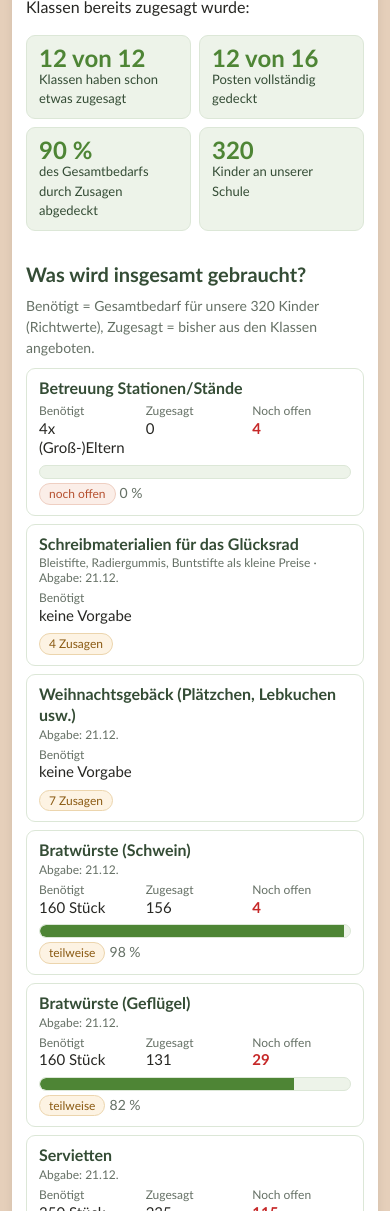
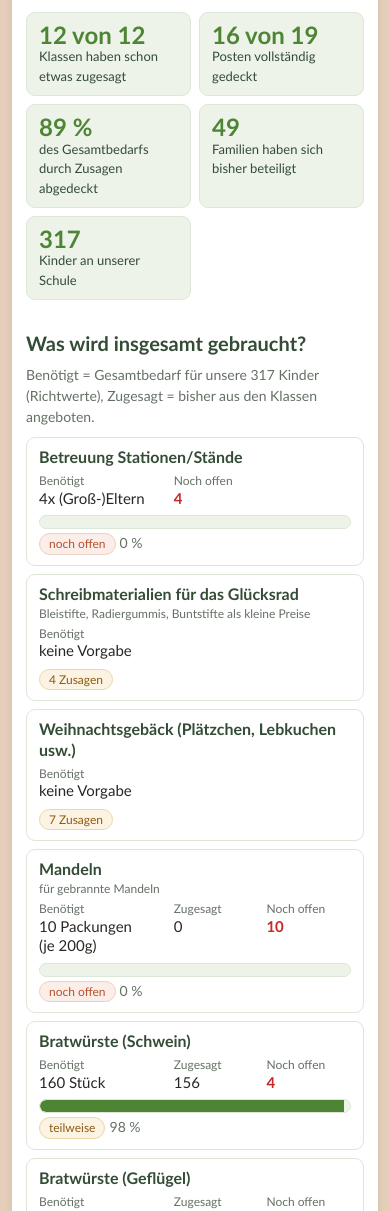
Before and after one commit to Ingo-Naumann/oberschule-eberswalde, a plain HTML site: page index.html in a window 390 px wide. Shown: the part 789-2000 px from the top of the page. Drawn offline with Linux system fonts and the light colour scheme.

Commit message:
Add files via upload

```diff
--- a/index.html
+++ b/index.html
@@ -199,7 +199,7 @@
     .tablewrap{overflow:visible}
     table,tbody,tr,td{display:block;width:100%;min-width:0}
     thead{display:none}
-    tr{display:grid;grid-template-columns:repeat(3,1fr);column-gap:8px;border:1px solid var(--green-line);border-radius:var(--radius);padding:9px 12px 10px;margin-bottom:8px;background:#fff}
+    tr{display:grid;grid-template-columns:minmax(0,1.5fr) minmax(0,1fr) minmax(0,1fr);column-gap:8px;border:1px solid var(--green-line);border-radius:var(--radius);padding:9px 12px 10px;margin-bottom:8px;background:#fff}
     td{border:0;padding:0;line-height:1.3}
     td.item{grid-column:1/-1;font-size:16px;padding-bottom:5px}
     td.item small{margin-top:1px;line-height:1.25}
@@ -253,7 +253,7 @@
         <div><b>Dienstag, 22.12.2026</b><br><span class="muted">innerhalb der regulären Schulzeit</span></div>
         <div><b>8:00 – 13:00 Uhr</b><br><span class="muted">für alle Schülerinnen und Schüler der Klassen 7 bis 10</span></div>
         <div><b>Rückmeldung bis Fr., 27.11.2026</b><br><span class="muted">bei Ingo Naumann (0172 7825933)</span></div>
-        <div><b>Abgabe der Spenden</b><br><span class="muted"><b>Kuchen und Schokofrüchte:</b> direkt am 22.12.2026 · <b>alles andere:</b> bis spätestens 21.12.2026</span></div>
+        <div><b>Abgabe der Spenden bis spätestens 21.12.2026</b><br><span class="muted">im Sekretariat der Schule</span></div>
       </div>
       <p class="lead">Die Kinder unserer Schule sollen auf dem Weihnachtsmarkt ein kostenloses Angebot an Getränken und Speisen erhalten. Dafür bitten wir alle Klassen um entsprechende Beiträge. Außerdem werden Eltern und Großeltern gesucht, die Aktivitäten an verschiedenen Stationen/Ständen anbieten. Hier sehen Sie, was insgesamt gebraucht wird und was aus den Klassen bereits zugesagt wurde:</p>
 
@@ -262,7 +262,7 @@
 
     <section id="bedarf">
       <h2>Was wird insgesamt gebraucht?</h2>
-      <p class="muted" style="margin:0">Benötigt = Gesamtbedarf für unsere 320 Kinder (Richtwerte), Zugesagt = bisher aus den Klassen angeboten.</p>
+      <p class="muted" style="margin:0">Benötigt = Gesamtbedarf für unsere 317 Kinder (Richtwerte), Zugesagt = bisher aus den Klassen angeboten.</p>
       <div class="tablewrap">
         <table>
           <thead>
@@ -313,9 +313,10 @@
    ===================================================================== */
 
 // Stand der Liste (Datum und Uhrzeit bei Änderungen anpassen)
-const STAND = "24.11.2026, 19:23 Uhr";
+const STAND = "26.11.2026, 10:03 Uhr";
 
-const KINDER = 320;   // Anzahl Kinder an der Schule
+const FAMILIEN = 49;  // Familien, die sich bisher beteiligt haben
+const KINDER = 317;   // Anzahl Kinder an der Schule
 
 /* BEDARF: Was wird gebraucht?
    key      = Kurzname, wird in den Zusagen verwendet
@@ -325,22 +326,25 @@ const KINDER = 320;   // Anzahl Kinder an der Schule
    abgabe   = Abgabetermin (Standard: 21.12.; Kuchen 22.12.; null = entfällt)
    ANNAHMEN: Die Richtwerte sind Schätzungen und bitte anpassen! */
 const BEDARF = [
-  { key:"Betreuung Stationen/Stände", einheit:"(Groß-)Eltern|(Groß-)Eltern", mal:true, soll:4, abgabe:null },
+  { key:"Betreuung Stationen/Stände", einheit:"(Groß-)Eltern|(Groß-)Eltern", mal:true, soll:4, nullAus:true, abgabe:null },
   { key:"Schreibmaterialien für das Glücksrad", einheit:"", soll:null, regel:"Bleistifte, Radiergummis, Buntstifte als kleine Preise" },
   { key:"Weihnachtsgebäck (Plätzchen, Lebkuchen usw.)", einheit:"Dose/Tüte|Dosen/Tüten", soll:null },
+  { key:"Mandeln",          einheit:"Packung (je 200g)|Packungen (je 200g)", soll:10, regel:"für gebrannte Mandeln" },
   { key:"Bratwürste (Schwein)", einheit:"Stück|Stück",    soll:160 },
   { key:"Bratwürste (Geflügel)",  einheit:"Stück|Stück",       soll:160 },
-  { key:"Servietten",        einheit:"Stück|Stück",       soll:350 },
   { key:"Ketchup",           einheit:"Quetschflasche|Quetschflaschen",  soll:5 },
   { key:"Senf",              einheit:"Quetschflasche|Quetschflaschen",  soll:5 },
   { key:"Kuchen",            einheit:"Kuchen|Kuchen",     soll:15, abgabe:"22.12." },
   { key:"Waffelteig",        einheit:"Liter|Liter",       soll:30 },
-  { key:"Kinderpunsch",      einheit:"Flasche|Flaschen",  soll:25 },
+  { key:"Kinderpunsch",      einheit:"Flasche (je 1 Liter)|Flaschen (je 1 Liter)",  soll:25 },
   { key:"Milch",             einheit:"Liter|Liter",       soll:16, regel:"für Kakao" },
-  { key:"Kakaopulver",       einheit:"Packung 400/500g|Packungen 400/500g", soll:2 },
+  { key:"Kakaopulver",       einheit:"Packung (je 400/500g)|Packungen (je 400/500g)", soll:2 },
   { key:"Pappbecher",        einheit:"Stück|Stück",       soll:350 },
   { key:"Pappteller",        einheit:"Stück|Stück",       soll:350 },
-  { key:"Betreuung Bastelstation", einheit:"(Groß-)Eltern|(Groß-)Eltern", mal:true, soll:3, abgabe:null },
+  { key:"Servietten",        einheit:"Stück|Stück",       soll:350 },
+  { key:"Holzkohlebriketts", einheit:"kg|kg",            soll:8 },
+  { key:"Betreuung Bastelstation", einheit:"Eltern|Eltern", mal:true, soll:2, abgabe:null },
+  { key:"Betreuung Grillstation", einheit:"Eltern|Eltern", mal:true, soll:1, abgabe:null },
   { key:"Betreuung Kuchenstand", einheit:"Eltern|Eltern", mal:true, soll:1, abgabe:null },
   { key:"Glühweinkocher",    einheit:"Gerät|Geräte",      soll:1 },
   { key:"Schokofrüchte",     einheit:"Portion|Portionen", soll:null, abgabe:"22.12." },
@@ -364,12 +368,14 @@ const ZUSAGEN = [
   { klasse:"7a",  key:"Bratwürste (Schwein)",   menge:10 },
   { klasse:"7a",  key:"Kinderpunsch",           menge:10 },   // 5 + 5
   { klasse:"7a",  key:"Servietten",             menge:235 },
+  { klasse:"7a",  key:"Holzkohlebriketts",      menge:4, kg:true },
   { klasse:"7a",  key:"Pappbecher",             menge:120 },
   { klasse:"7a",  key:"Schreibmaterialien für das Glücksrad", menge:null, stumm:true, anzeige:"1× Preise für das Glücksrad" },
 
   { klasse:"7b",  key:"Ketchup",                menge:1 },
   { klasse:"7b",  key:"Senf",                   menge:1 },
   { klasse:"7b",  key:"Bratwürste (Schwein)",   menge:40 },   // 20 + 20 (zweite Familie)
+  { klasse:"7b",  key:"Bratwürste (Geflügel)",   menge:18 },
   { klasse:"7b",  key:"Kinderpunsch",           menge:2 },
   { klasse:"7b",  key:"Milch",                  menge:12 },
   { klasse:"7b",  key:"Kakaopulver",            menge:2 },
@@ -401,11 +407,14 @@ const ZUSAGEN = [
   { klasse:"9a",  key:"Bratwürste (Geflügel)",  menge:12 },
   { klasse:"9a",  key:"Weihnachtsgebäck (Plätzchen, Lebkuchen usw.)", menge:null, stumm:true, anzeige:"2× Plätzchen", zusagen:2 },
   { klasse:"9b",  key:"Kuchen",                 menge:3 },
+  { klasse:"9b",  key:"Servietten",             menge:100 },
   { klasse:"9c",  key:"Pappteller",             menge:350 },
   { klasse:"9c",  key:"Pappbecher",             menge:350 },
 
   { klasse:"10a", key:"Betreuung Bastelstation",  menge:1 },
   { klasse:"10a", key:"Kuchen",                 menge:1 },
+  { klasse:"10a", key:"Holzkohlebriketts",      menge:4, kg:true },
+  { klasse:"10a", key:"Betreuung Grillstation",  menge:1 },
   { klasse:"10a", key:"Kinderpunsch",           menge:3 },
   { klasse:"10a", key:"Betreuung Kuchenstand",  menge:1 },
   { klasse:"10a", key:"Bratwürste (Geflügel)",   menge:36 },
@@ -415,6 +424,8 @@ const ZUSAGEN = [
   { klasse:"10b", key:"Waffelteig",             menge:30 },
   { klasse:"10b", key:"Schokofrüchte",          menge:null, stumm:true },
   { klasse:"10b", key:"Pappbecher",             menge:null, anzeige:"Pappbecher/-teller", auch:["Pappteller"] },
+  { klasse:"10b", key:"Bratwürste (Geflügel)",   menge:12, notiz:"2 Packungen" },
+  { klasse:"10b", key:"Servietten",             menge:100, notiz:"2 Packungen" },
 
   { klasse:"10c", key:"Kinderpunsch",           menge:5 },
   { klasse:"10c", key:"Weihnachtsgebäck (Plätzchen, Lebkuchen usw.)", menge:null, stumm:true, anzeige:"3× Lebkuchen", zusagen:3 },
@@ -435,53 +446,55 @@ const esc = s => String(s).replace(/[&<>"]/g, c=>({"&":"&amp;","<":"&lt;",">":"&
 // Je Posten summieren
 const rows = BEDARF.map(b=>{
   const z = ZUSAGEN.filter(x=>x.key===b.key || (x.auch||[]).includes(b.key));
-  const summe = z.reduce((s,x)=>s+(x.menge||0),0);
+  const summe = b.gedeckt ? b.soll : z.reduce((s,x)=>s+(x.menge||0),0);
   const ohneMenge = z.filter(x=>x.menge==null).length;
-  return {...b, z, summe, ohneMenge, klassen:[...new Set(z.map(x=>x.klasse))]};
+  return {...b, z, summe, eff: b.voll ? Math.max(b.soll,summe) : summe, ohneMenge, klassen:[...new Set(z.map(x=>x.klasse))]};
 });
 
 // Kennzahlen
 const mitSoll = rows.filter(r=>r.soll!=null);
-const gedeckt = mitSoll.filter(r=>r.summe>=r.soll).length;
+const gedeckt = mitSoll.filter(r=>r.eff>=r.soll).length;
 const klassenMitZusage = new Set(ZUSAGEN.map(z=>z.klasse).filter(Boolean)).size;
 const alleKlassen = JAHRGAENGE.length*BUCHSTABEN.length;
 const pct = mitSoll.length
-  ? Math.round(mitSoll.reduce((s,r)=>s+Math.min(r.summe,r.soll)/r.soll,0)/mitSoll.length*100) : 0;
+  ? Math.round(mitSoll.reduce((s,r)=>s+Math.min(r.eff,r.soll)/r.soll,0)/mitSoll.length*100) : 0;
 
 document.getElementById("stats").innerHTML = `
   <div class="stat"><div class="n">${klassenMitZusage} von ${alleKlassen}</div><div class="l">Klassen haben schon etwas zugesagt</div></div>
   <div class="stat"><div class="n">${gedeckt} von ${mitSoll.length}</div><div class="l">Posten vollständig gedeckt</div></div>
   <div class="stat"><div class="n">${pct} %</div><div class="l">des Gesamtbedarfs durch Zusagen abgedeckt</div></div>
+  <div class="stat"><div class="n">${FAMILIEN}</div><div class="l">Familien haben sich bisher beteiligt</div></div>
   <div class="stat"><div class="n">${KINDER}</div><div class="l">Kinder an unserer Schule</div></div>`;
 
 // Bedarf-Tabelle
 document.getElementById("bedarf-body").innerHTML = rows.map(r=>{
-  const eu = n => r.einheit ? " "+esc(unit(r.einheit,n)) : "";
-  const ab = r.abgabe===null ? "" : `Abgabe: ${r.abgabe||"21.12."}`;
+  const eu = n => r.einheit ? " "+esc(unit(r.einheit,n)) : "";
+  const ab = "";
   const sub = (r.regel||ab) ? `<small>${[r.regel?esc(r.regel):"", ab].filter(Boolean).join(" · ")}</small>` : "";
   if(r.soll==null){
     const nz = r.z.reduce((a,x)=>a+(x.zusagen||1),0);
     const t = nz
       ? `<span class="tag part">${nz} Zusage${nz>1?"n":""}</span>`
-      : "";
-    return `<tr><td class="item">${esc(r.key)}${sub}</td><td class="num" data-label="Benötigt">keine Vorgabe</td>
+      : (r.status0 ? `<span class="tag open">noch offen</span> <span class="muted">0 %</span>` : "");
+    return `<tr><td class="item">${esc(r.key)}${sub}</td><td class="num${r.ohneVorgabeText===false?" hide-m":""}" data-label="Benötigt">${r.ohneVorgabeText===false?"":"keine Vorgabe"}</td>
       <td class="num${r.summe?"":" hide-m"}" data-label="Zugesagt">${r.summe?fmt(r.summe)+eu(r.summe):""}</td><td class="num hide-m"></td>
       <td class="st${t?"":" hide-m"}">${t}</td></tr>`;
   }
-  const offen = Math.max(r.soll-r.summe,0);
-  const p = Math.min(100,Math.round(r.summe/r.soll*100));
+  const offen = Math.max(r.soll-r.eff,0);
+  const pReal = Math.round(r.eff/r.soll*100);
+  const p = Math.min(100,pReal);
   let tag;
-  if(r.summe>=r.soll) tag = `<span class="tag done">gedeckt</span>`;
+  if(r.eff>=r.soll) tag = `<span class="tag done">gedeckt</span>`;
   else if(r.summe>0 || r.ohneMenge) tag = `<span class="tag part">teilweise</span>`;
   else tag = `<span class="tag open">noch offen</span>`;
-  const extra = r.extra ? `<small>${esc(r.extra)}</small>` : (r.ohneMenge ? `<small>+ ${r.ohneMenge} Zusage${r.ohneMenge>1?"n":""} ohne Mengenangabe</small>` : "");
+  const extra = r.voll ? `<small>${esc(r.voll)}</small>` : r.extra ? `<small>${esc(r.extra)}</small>` : (r.ohneMenge ? `<small>+ ${r.ohneMenge} Zusage${r.ohneMenge>1?"n":""} ohne Mengenangabe</small>` : "");
   return `<tr>
     <td class="item">${esc(r.key)}${sub}</td>
-    <td class="num" data-label="Benötigt">${r.sollText ? esc(r.sollText) : r.mal ? fmt(r.soll)+"x "+esc(unit(r.einheit,r.soll)) : fmt(r.soll)+eu(r.soll)}</td>
-    <td class="num" data-label="Zugesagt">${fmt(r.summe)}${extra}</td>
+    <td class="num" data-label="Benötigt">${r.sollText ? esc(r.sollText)+(r.sollSub?`<small>${esc(r.sollSub)}</small>`:"") : r.mal ? fmt(r.soll)+"x "+esc(unit(r.einheit,r.soll)) : fmt(r.soll)+eu(r.soll)}</td>
+    <td class="num${r.nullAus&&!r.summe?" hide-m":""}" data-label="Zugesagt">${r.nullAus&&!r.summe ? "" : fmt(r.summe)}${extra}</td>
     <td class="num${offen>0?" offen":""}" data-label="Noch offen">${fmt(r.offenEinheit ? Math.ceil(offen/r.offenEinheit) : offen)}</td>
     <td class="st"><div class="bar ${p>=100?"full":""}" role="progressbar" aria-valuenow="${p}" aria-valuemin="0" aria-valuemax="100" aria-label="${esc(r.key)}"><i style="width:${p}%"></i></div>
-        <div style="margin-top:4px">${tag} <span class="muted">${p} %</span></div></td>
+        <div style="margin-top:4px">${tag} <span class="muted">${pReal} %</span></div></td>
   </tr>`;
 }).join("");
 const anyOhne = ZUSAGEN.some(z=>z.menge==null && rows.find(r=>r.key===z.key && r.soll!=null));
@@ -497,7 +510,7 @@ document.getElementById("klassen-body").innerHTML = JAHRGAENGE.map(j=>{
     if(!z.length) return `<div class="card none"><h4>${k} <span>noch keine Zusage</span></h4><div class="empty">Noch offen – wir freuen uns über Rückmeldungen!</div></div>`;
     const li = z.map(x=>{
       const bed = BEDARF.find(r=>r.key===x.key)||{};
-      const mm = x.menge!=null ? `<b>${fmt(x.menge)}×</b> ` : "";
+      const mm = x.menge!=null ? (x.kg ? `<b>${fmt(x.menge)} kg</b> ` : `<b>${fmt(x.menge)}×</b> `) : "";
       const n = x.notiz ? ` <em>(${esc(x.notiz)})</em>` : (x.menge==null&&!x.stumm?` <em>(Menge offen)</em>`:"");
       const name = esc(x.anzeige||x.key).replace(/^(\d+×)\s*/, "<b>$1</b> ");
       return `<li>${mm}${name}${n}</li>`;
```
